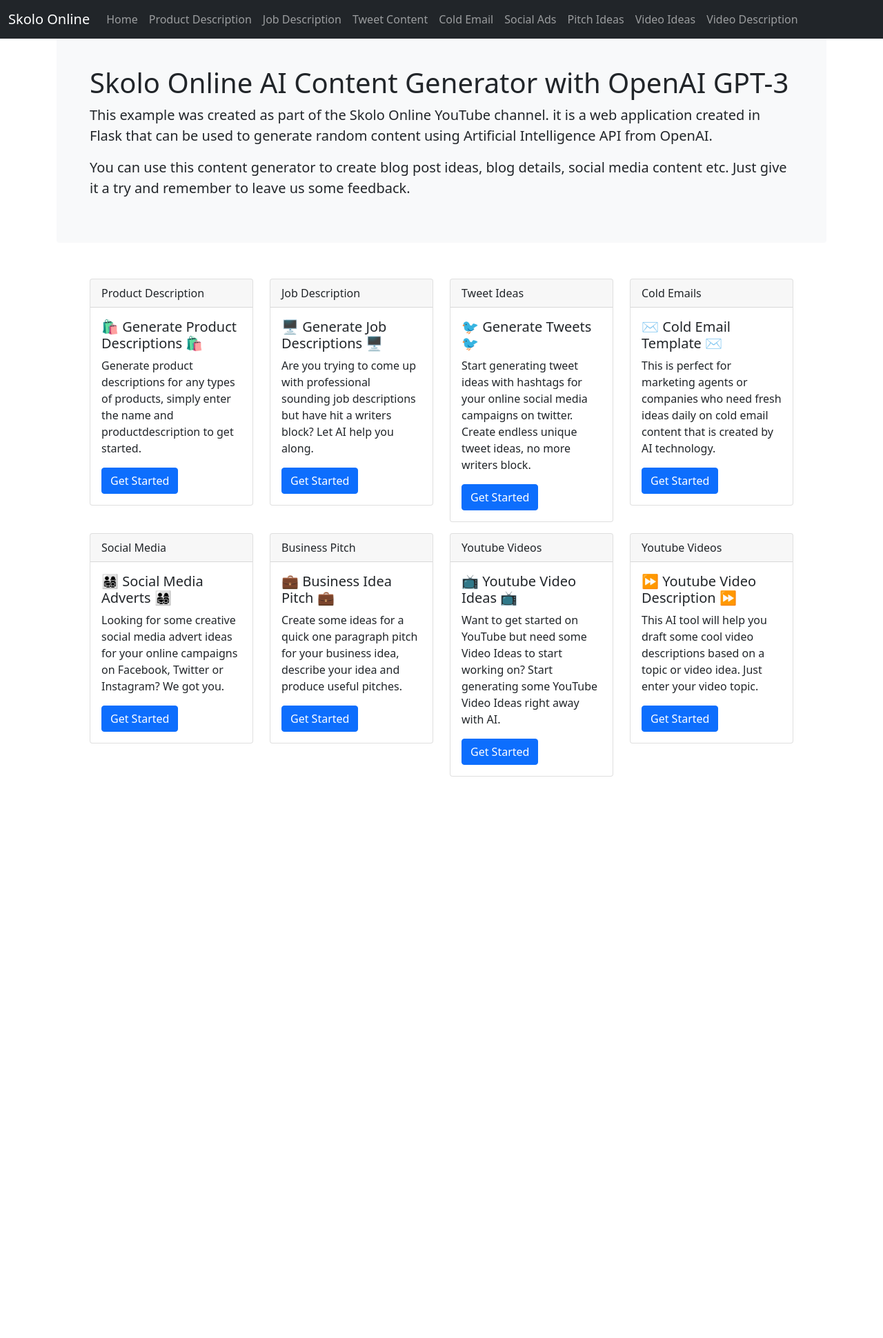
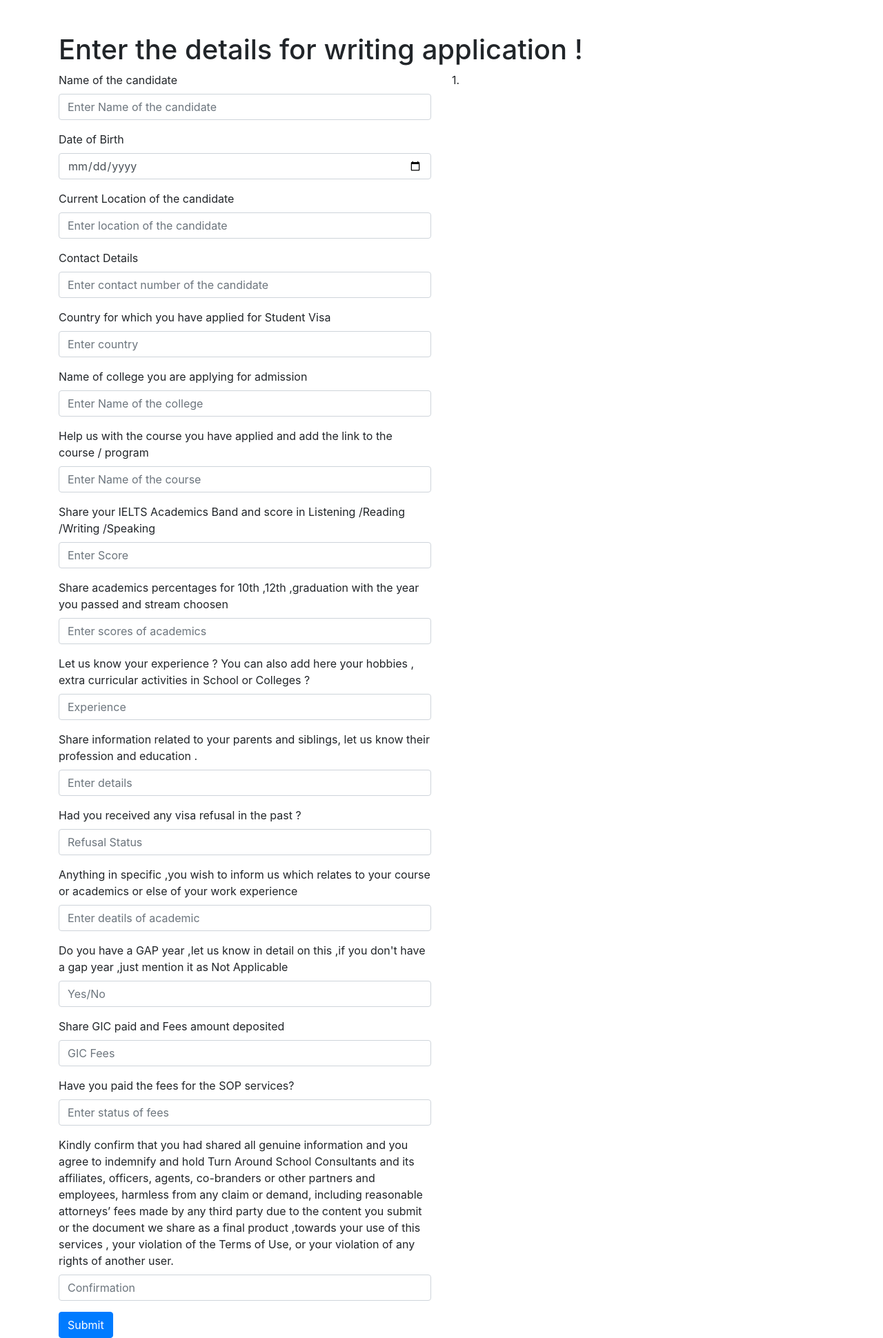
Before and after one commit to akhand769/Automatedai, a Flask app: page / in a window 1280 px wide. Shown: the whole page at 69% size. Before the commit the page ends 1126 px from the top, so only its background shows below. Run offline with Flask 2, Linux system fonts and the light colour scheme.

Commit message:
Frontend done

```diff
--- a/templates/index.html
+++ b/templates/index.html
@@ -1,151 +1,129 @@
-{% extends 'includes/layout.html' %}
+<!doctype html>
+<html lang="en">
 
+<head>
+  <!-- Required meta tags -->
+  <meta charset="utf-8">
+  <meta name="viewport" content="width=device-width, initial-scale=1, shrink-to-fit=no">
 
+  <!-- Bootstrap CSS -->
+  <link rel="stylesheet" href="https://cdn.jsdelivr.net/npm/bootstrap@4.3.1/dist/css/bootstrap.min.css"
+    integrity="sha384-ggOyR0iXCbMQv3Xipma34MD+dH/1fQ784/j6cY/iJTQUOhcWr7x9JvoRxT2MZw1T" crossorigin="anonymous">
 
+  <title>Hello, world!</title>
+</head>
 
-{% block body %}
-<main class="container">
-  <div class="bg-light p-5 rounded mt-5">
-    <h1>Skolo Online AI Content Generator with OpenAI GPT-3</h1>
-    <p class="lead">This example was created as part of the Skolo Online YouTube channel. it is a web application
-    created in Flask that can be used to generate random content using Artificial Intelligence API from OpenAI.
-    </p>
-    <p class="lead">You can use this content generator to create blog post ideas, blog details, social media content etc. Just
-     give it a try and remember to leave us some feedback. </p>
+<body>
+  <div class="container">
+    <h1 class="mt-5"> Enter the details for writing application !</h1>
+    <div class="row">
+      <div class="col-lg-6">
+        <form class="" action="/" method="post">
+          <div class="form-group">
+            <label for="Name of the candidate">Name of the candidate</label>
+            <input type="text" class="form-control" name="nameofcandidate" placeholder="Enter Name of the candidate">
+          </div>
+          <div class="form-group">
+            <label for="Date Of Birth">Date of Birth</label>
+            <input type="date" class="form-control" name="dateofbirth"
+              placeholder="Enter date of birth of the candidate">
+          </div>
+          <div class="form-group">
+            <label for="Current Location">Current Location of the candidate</label>
+            <input type="text" class="form-control" name="locationofcandidate"
+              placeholder="Enter location of the candidate">
+          </div>
+          <div class="form-group">
+            <label for="Contact Details">Contact Details</label>
+            <input type="number" class="form-control" name="numberofcandidate"
+              placeholder="Enter contact number of the candidate">
+          </div>
+          <div class="form-group">
+            <label for="Country">Country for which you have applied for Student Visa</label>
+            <input type="text" class="form-control" name="country" placeholder="Enter country">
+          </div>
+          <div class="form-group">
+            <label for="Name of the college">Name of college you are applying for admission</label>
+            <input type="text" class="form-control" name="nameofcollege" placeholder="Enter Name of the college">
+          </div>
+          <div class="form-group">
+            <label for="Name of the course/link">Help us with the course you have applied and add the link to the course
+              / program</label>
+            <input type="text" class="form-control" name="nameofcourse" placeholder="Enter Name of the course">
+          </div>
+          <div class="form-group">
+            <label for="Score">Share your IELTS Academics Band and score in Listening /Reading /Writing
+              /Speaking</label>
+            <input type="text" class="form-control" name="score" placeholder="Enter Score">
+          </div>
+          <div class="form-group">
+            <label for="Score2">Share academics percentages for 10th ,12th ,graduation with the year you passed and
+              stream choosen</label>
+            <input type="text" class="form-control" name="Score2" placeholder="Enter scores of academics">
+          </div>
+          <div class="form-group">
+            <label for="Experience">Let us know your experience ? You can also add here your hobbies , extra curricular
+              activities in School or Colleges ?</label>
+            <input type="text" class="form-control" name="experience" placeholder="Experience">
+          </div>
+          <div class="form-group">
+            <label for="Parents information">Share information related to your parents and siblings, let us know their
+              profession and education .</label>
+            <input type="text" class="form-control" name="parentsinfo" placeholder="Enter details">
+          </div>
+          <div class="form-group">
+            <label for="Refusal">Had you received any visa refusal in the past ?</label>
+            <input type="text" class="form-control" name="refusal" placeholder="Refusal Status">
+          </div>
+          <div class="form-group">
+            <label for="Infromation realted to academics">Anything in specific ,you wish to inform us which relates to
+              your course or academics or else of your work experience</label>
+            <input type="text" class="form-control" name="academicinfo" placeholder="Enter deatils of academic">
+          </div>
+          <div class="form-group">
+            <label for="Gap Year">Do you have a GAP year ,let us know in detail on this ,if you don't have a gap year
+              ,just mention it as Not Applicable</label>
+            <input type="text" class="form-control" name="gapyear" placeholder="Yes/No">
+          </div>
+          <div class="form-group">
+            <label for="Fees">Share GIC paid and Fees amount deposited</label>
+            <input type="text" class="form-control" name="fees" placeholder="GIC Fees">
+          </div>
+          <div class="form-group">
+            <label for="Fee Status">Have you paid the fees for the SOP services?</label>
+            <input type="text" class="form-control" name="feestatus" placeholder="Enter status of fees">
+          </div>
+          <div class="form-group">
+            <label for="Confirmation">Kindly confirm that you had shared all genuine information and you agree to
+              indemnify and hold Turn Around School Consultants and its affiliates, officers, agents, co-branders or
+              other partners and employees, harmless from any claim or demand, including reasonable attorneys’ fees made
+              by any third party due to the content you submit or the document we share as a final product ,towards your
+              use of this services , your violation of the Terms of Use, or your violation of any rights of another
+              user.</label>
+            <input type="text" class="form-control" name="confirmation" placeholder="Confirmation">
+          </div>
+          <!--<button id="name" class="btn btn-primary">
+            Submit Name
+          </button>
+          <div class="form-group">
+            <label for="exampleInputPassword1">Password</label>
+            <input type="password" class="form-control" id="exampleInputPassword1" placeholder="Password">
+          </div>
+          <div class="form-group form-check">
+            <input type="checkbox" class="form-check-input" id="exampleCheck1">
+            <label class="form-check-label" for="exampleCheck1">Check me out</label>
+          </div> -->
+          <button type="submit" class="btn btn-primary">Submit</button>
+        </form>
+      </div>
+      <div class="col-lg-6">
+        <p> 1. {{blogTopicIdeas|safe}} </p>
+      </div>
+    </div>
+    <script src="https://cdn.jsdelivr.net/npm/popper.js@1.14.3/dist/umd/popper.min.js"
+      integrity="sha384-ZMP7rVo3mIykV+2+9J3UJ46jBk0WLaUAdn689aCwoqbBJiSnjAK/l8WvCWPIPm49"
+      crossorigin="anonymous"></script>
   </div>
+</body>
 
-
-  <div class="p-5 rounded mt-1">
-    <div class="row">
-
-
-      <!-- One Item Starts Here -->
-      <div class="col-lg-3 mb-3">
-        <div class="card">
-          <div class="card-header">
-            Product Description
-          </div>
-          <div class="card-body">
-            <h5 class="card-title"> 🛍️ Generate Product Descriptions 🛍 ️</h5>
-            <p class="card-text">Generate product descriptions for any types of products, simply enter the name and productdescription to get started.</p>
-            <a href="/product-description" class="btn btn-primary">Get Started</a>
-          </div>
-        </div>
-      </div>
-      <!-- One Item Ends here -->
-
-
-      <!-- One Item Starts Here -->
-      <div class="col-lg-3 mb-3">
-        <div class="card">
-          <div class="card-header">
-            Job Description
-          </div>
-          <div class="card-body">
-            <h5 class="card-title"> 🖥️ Generate Job Descriptions 🖥️ </h5>
-            <p class="card-text">Are you trying to come up with professional sounding job descriptions but have hit a writers block? Let AI help you along. </p>
-            <a href="/job-description" class="btn btn-primary">Get Started</a>
-          </div>
-        </div>
-      </div>
-      <!-- One Item Ends here -->
-
-
-      <!-- One Item Starts Here -->
-      <div class="col-lg-3 mb-3">
-        <div class="card">
-          <div class="card-header">
-            Tweet Ideas
-          </div>
-          <div class="card-body">
-            <h5 class="card-title"> 🐦 Generate Tweets 🐦 </h5>
-            <p class="card-text">Start generating tweet ideas with hashtags for your online social media campaigns on twitter. Create endless unique tweet ideas, no more writers block. </p>
-            <a href="/tweet-ideas" class="btn btn-primary">Get Started</a>
-          </div>
-        </div>
-      </div>
-      <!-- One Item Ends here -->
-
-
-      <!-- One Item Starts Here -->
-      <div class="col-lg-3 mb-3">
-        <div class="card">
-          <div class="card-header">
-            Cold Emails
-          </div>
-          <div class="card-body">
-            <h5 class="card-title"> ✉️ Cold Email Template ✉️ </h5>
-            <p class="card-text">This is perfect for marketing agents or companies who need fresh ideas daily on cold email content that is created by AI technology. </p>
-            <a href="/cold-emails" class="btn btn-primary">Get Started</a>
-          </div>
-        </div>
-      </div>
-      <!-- One Item Ends here -->
-
-
-      <!-- One Item Starts Here -->
-      <div class="col-lg-3 mb-3">
-        <div class="card">
-          <div class="card-header">
-            Social Media
-          </div>
-          <div class="card-body">
-            <h5 class="card-title"> 👨‍👩‍👧‍👦 Social Media Adverts 👨‍👩‍👧‍👦 </h5>
-            <p class="card-text">Looking for some creative social media advert ideas for your online campaigns on Facebook, Twitter or Instagram? We got you. </p>
-            <a href="/social-media" class="btn btn-primary">Get Started</a>
-          </div>
-        </div>
-      </div>
-      <!-- One Item Ends here -->
-
-
-      <!-- One Item Starts Here -->
-      <div class="col-lg-3 mb-3">
-        <div class="card">
-          <div class="card-header">
-            Business Pitch
-          </div>
-          <div class="card-body">
-            <h5 class="card-title"> 💼 Business Idea Pitch ‍💼 </h5>
-            <p class="card-text"> Create some ideas for a quick one paragraph pitch for your business idea, describe your idea and produce useful pitches. </p>
-            <a href="/business-pitch" class="btn btn-primary">Get Started</a>
-          </div>
-        </div>
-      </div>
-      <!-- One Item Ends here -->
-
-
-      <!-- One Item Starts Here -->
-      <div class="col-lg-3 mb-3">
-        <div class="card">
-          <div class="card-header">
-            Youtube Videos
-          </div>
-          <div class="card-body">
-            <h5 class="card-title"> 📺 Youtube Video Ideas 📺 </h5>
-            <p class="card-text"> Want to get started on YouTube but need some Video Ideas to start working on? Start generating some YouTube Video Ideas right away with AI. </p>
-            <a href="/video-ideas" class="btn btn-primary">Get Started</a>
-          </div>
-        </div>
-      </div>
-      <!-- One Item Ends here -->
-
-      <!-- One Item Starts Here -->
-      <div class="col-lg-3 mb-3">
-        <div class="card">
-          <div class="card-header">
-            Youtube Videos
-          </div>
-          <div class="card-body">
-            <h5 class="card-title"> ⏩ Youtube Video Description ⏩ </h5>
-            <p class="card-text"> This AI tool will help you draft some cool video descriptions based on a topic or video idea. Just enter your video topic. </p>
-            <a href="/video-description" class="btn btn-primary">Get Started</a>
-          </div>
-        </div>
-      </div>
-      <!-- One Item Ends here -->
-
-    </div>
-  </div>
-</main>
-{% endblock %}
+</html>
```
